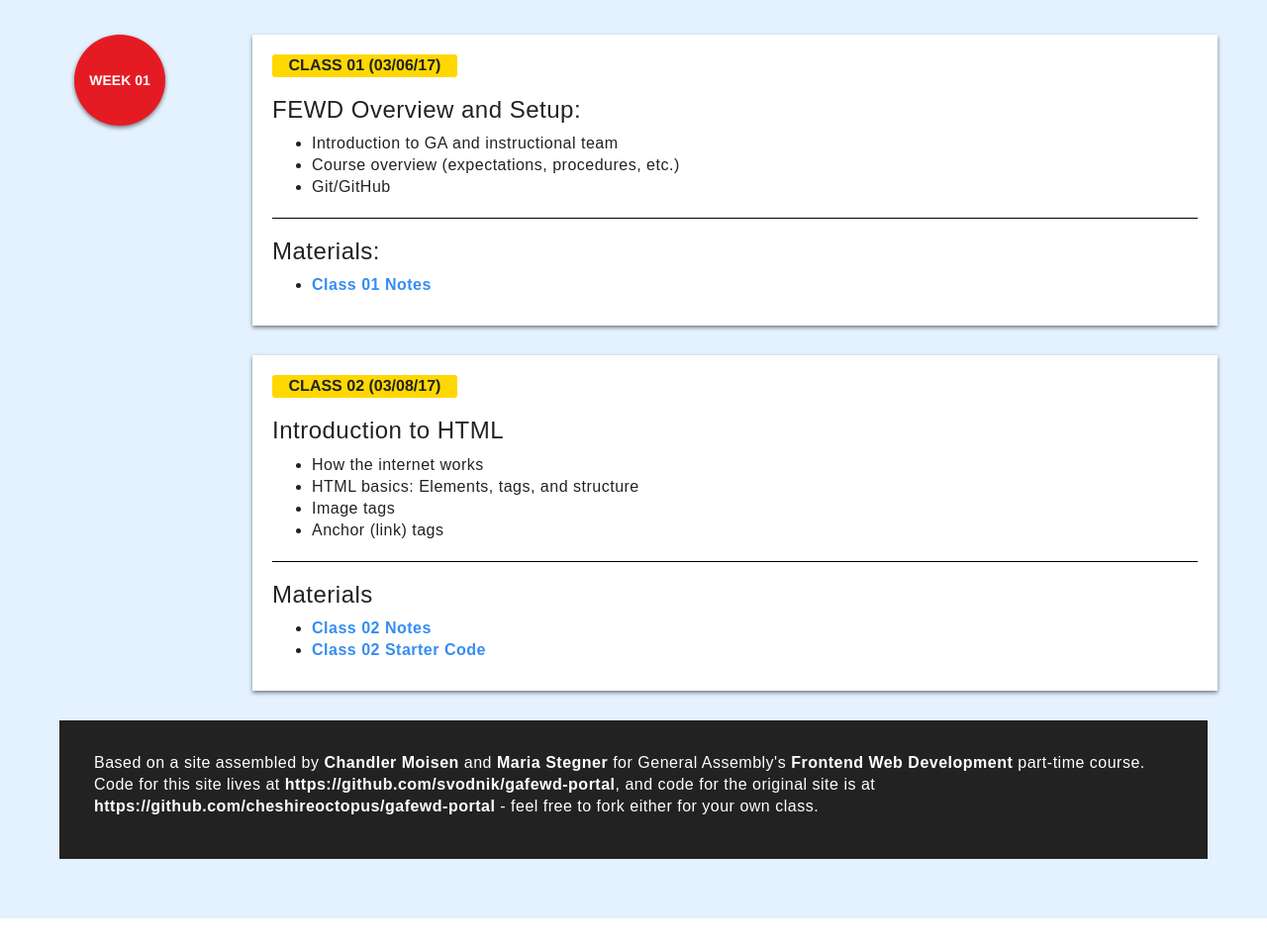
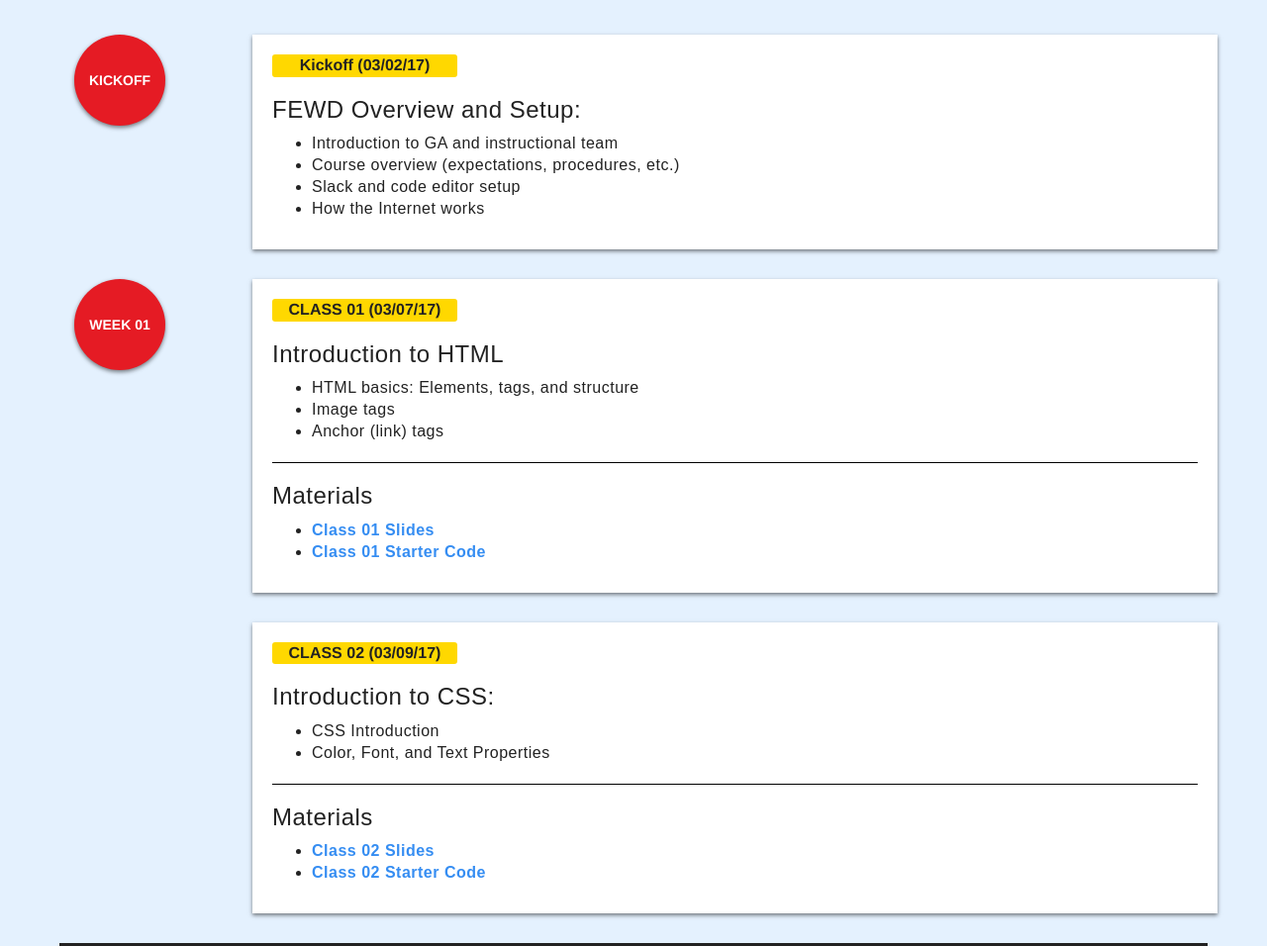
Before and after one commit to svodnik/svodnik.github.io, a plain HTML site: page fewd54/pages/lessons.html in a window 1280 px wide. Shown: the part 740-1696 px from the top of the page at 99% size. Before the commit the page ends 1668 px from the top, so only its background shows below. Drawn offline with nearby package versions, Linux system fonts and the light colour scheme; a web font is replaced by a local one.

Commit message:
customized content of Lessons page and added slides and starter code files

```diff
--- a/fewd54/pages/lessons.html
+++ b/fewd54/pages/lessons.html
@@ -105,6 +105,25 @@
 
 	<section class="light-blue-bg">
 
+		<!-- Kickoff -->
+		<div class="container" id="kickoff">
+			<div class="row">
+				<div class="col-md-2">
+					<div class="week-marker">Kickoff</div>
+				</div>
+				<div class="col-md-10 col-xs-12 info-card push-bottom">
+					<div class="class-date">Kickoff (03/02/17)</div>
+					<h3>FEWD Overview and Setup:</h3>
+					<ul>
+						<li>Introduction to GA and instructional team</li>
+						<li>Course overview (expectations, procedures, etc.)</li>
+						<li>Slack and code editor setup</li>
+						<li>How the Internet works</li>
+					</ul>
+				</div>
+			</div>
+		</div>
+
 		<!-- WEEK ONE -->
 		<div class="container" id="week-one">
 			<div class="row">
@@ -112,26 +131,9 @@
 					<div class="week-marker">Week 01</div>
 				</div>
 				<div class="col-md-10 col-xs-12 info-card push-bottom">
-					<div class="class-date">CLASS 01 (03/06/17)</div>
-					<h3>FEWD Overview and Setup:</h3>
-					<ul>
-						<li>Introduction to GA and instructional team</li>
-						<li>Course overview (expectations, procedures, etc.)</li>
-						<li>Git/GitHub</li>
-					</ul>
-					<hr>
-					<h3>Materials:</h3>
-					<ul>
-						<li><a href="../notes/class01.html">Class 01 Notes</a></li>
-					</ul>
-				</div>
-			</div>
-			<div class="row">
-				<div class="col-md-10 col-md-offset-2 info-card push-bottom">
-					<div class="class-date">CLASS 02 (03/08/17)</div>
+					<div class="class-date">CLASS 01 (03/07/17)</div>
 					<h3>Introduction to HTML</h3>
 					<ul>
-						<li>How the internet works</li>
 						<li>HTML basics: Elements, tags, and structure</li>
 						<li>Image tags</li>
 						<li>Anchor (link) tags</li>
@@ -139,8 +141,24 @@
 					<hr>
 					<h3>Materials</h3>
 					<ul>
-						<li><a href="../notes/class02.html">Class 02 Notes</a></li>
-						<li><a href="../materials/class02.zip">Class 02 Starter Code</a></li>
+						<li><a href="../slides/FEWD-SF-54-01-HTML-Basics-slides.pdf">Class 01 Slides</a></li>
+						<li><a href="../starter-code/Lesson01-starter-code.zip">Class 01 Starter Code</a></li>
+					</ul>
+				</div>
+			</div>
+			<div class="row">
+				<div class="col-md-10 col-md-offset-2 info-card push-bottom">
+					<div class="class-date">CLASS 02 (03/09/17)</div>
+					<h3>Introduction to CSS:</h3>
+					<ul>
+						<li>CSS Introduction</li>
+						<li>Color, Font, and Text Properties</li>
+					</ul>
+					<hr>
+					<h3>Materials</h3>
+					<ul>
+						<li><a href="../slides/FEWD-SF-54-02-CSS-Basics-slides.pdf">Class 02 Slides</a></li>
+						<li><a href="../starter-code/Lesson02-starter-code.zip">Class 02 Starter Code</a></li>
 					</ul>
 				</div>
 			</div>
```
Also changed, not shown: 4 other files.
